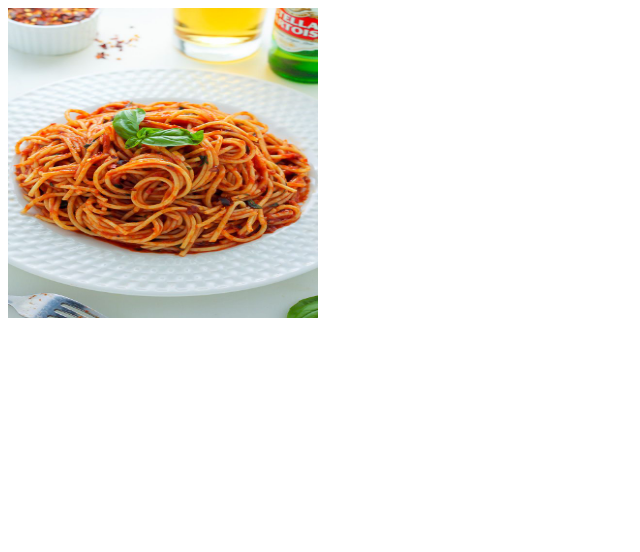
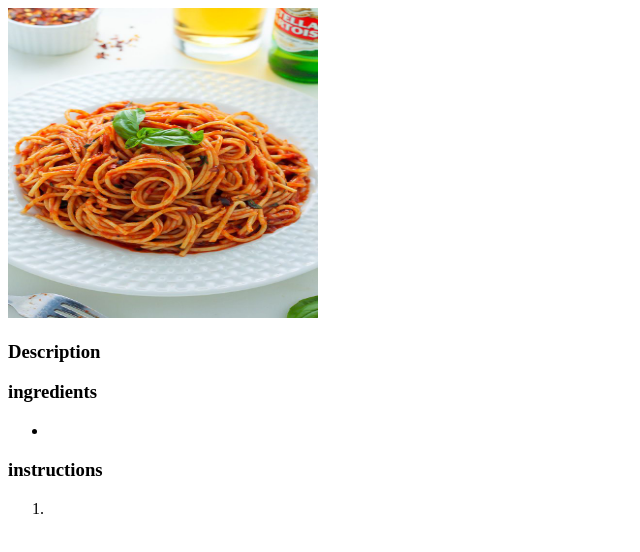
Before and after one commit to SalemTarekk/odin-recipes, a plain HTML site: page recipes/spagiti.html in a window 1280 px wide. Shown: the whole page, without its empty margins (0-640 px from the left). Drawn offline with Linux system fonts and the light colour scheme.

Commit message:
added some body elements to spagiti.html

```diff
--- a/recipes/spagiti.html
+++ b/recipes/spagiti.html
@@ -8,6 +8,23 @@
     <body>
         <img src="../recipes/spagiti.jpg" alt="spagiti" height="310" width="310">
         <a href="../recipes/spagiti.jpg" target="_blank" rel="noopener noreferrer"></a>
+
+        <h3>Description</h3>
+
+        <p></p>
+
+        <h3>ingredients</h3>
+
+        <ul>
+            <li></li>
+        </ul>
+
+        <h3>instructions</h3>
+
+        <ol>
+            <li></li>
+        </ol>
+
     </body>
 
 </html>
```
